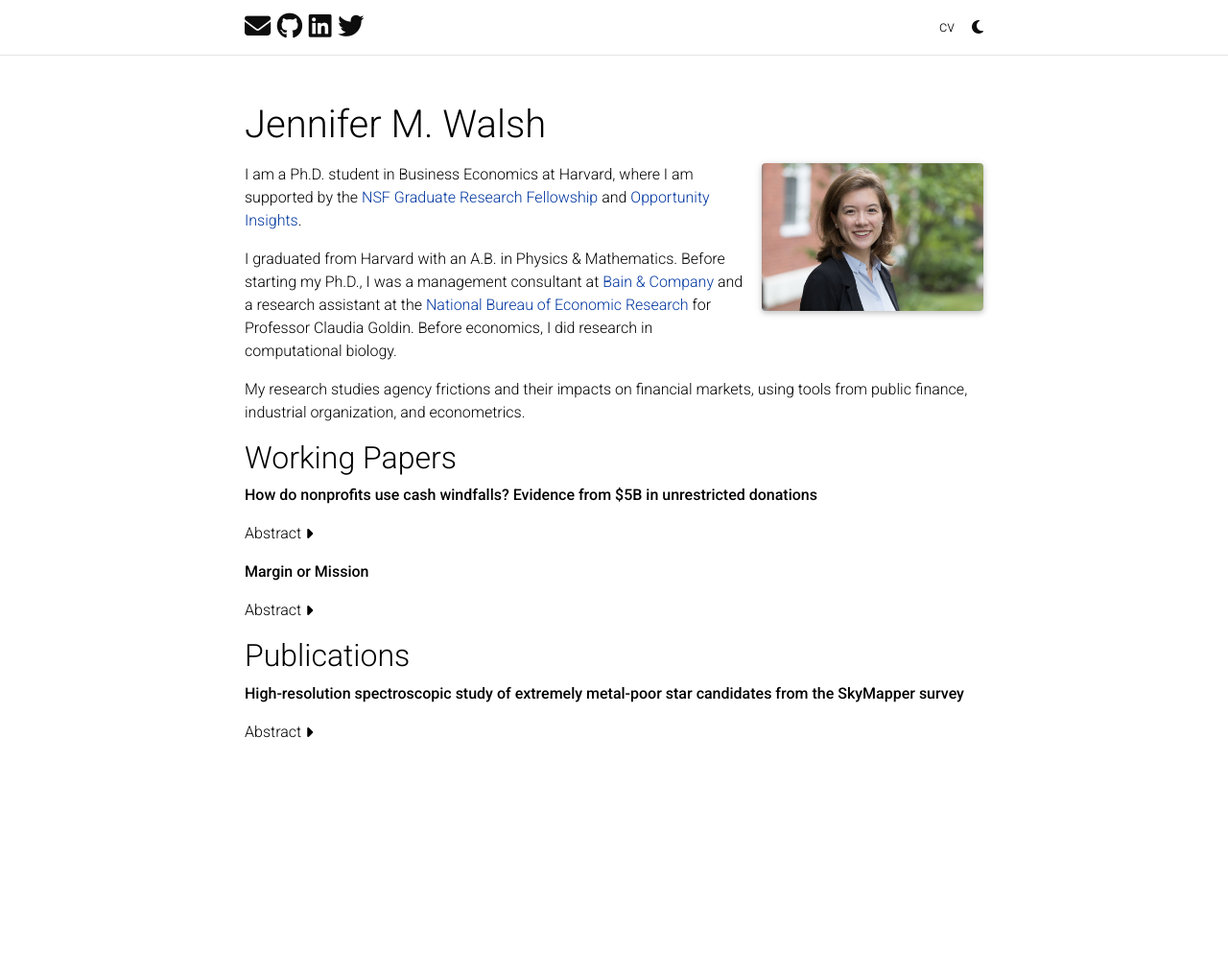
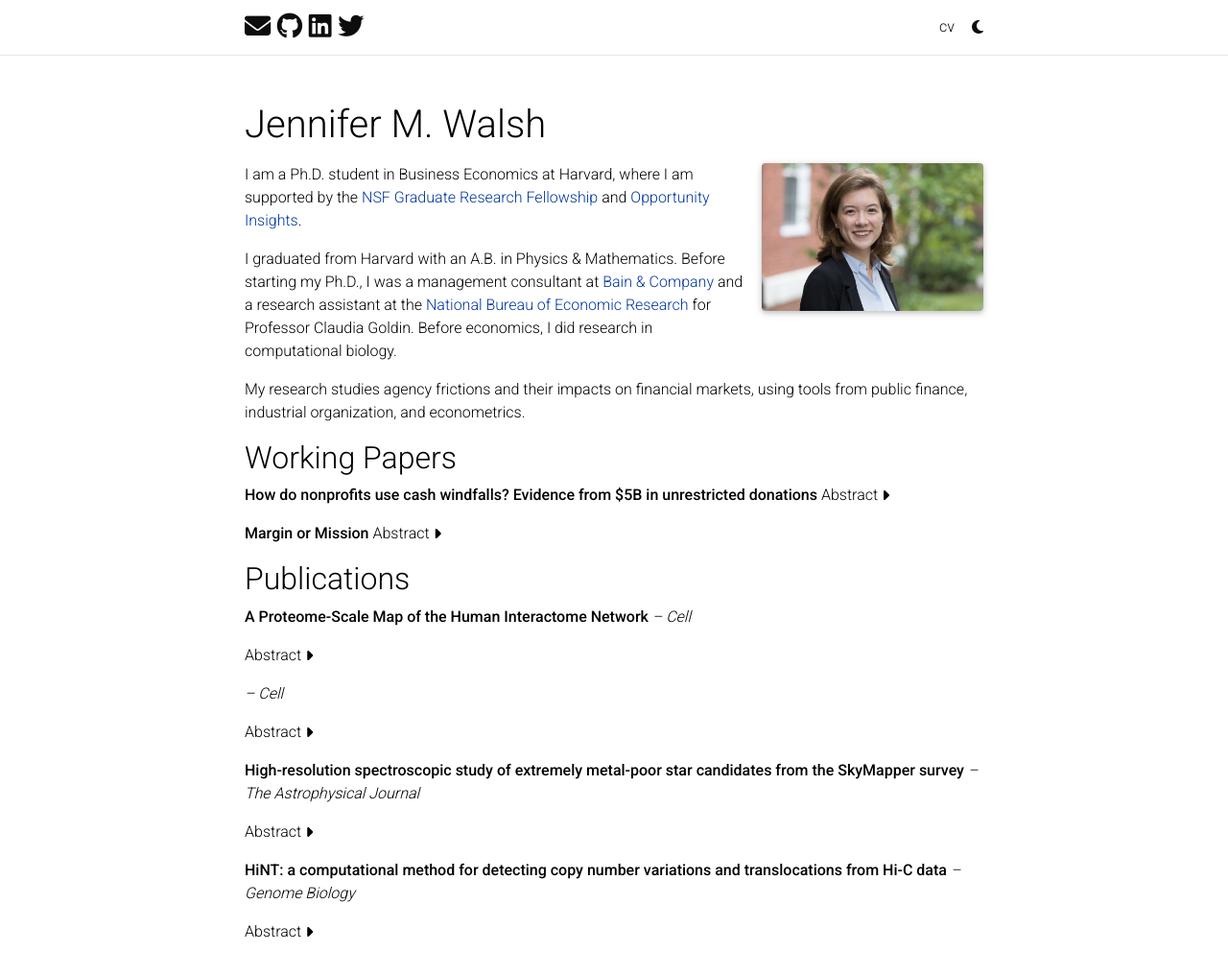
Before and after one commit to walshjm3/walshjm3.github.io, a Jekyll site: the page built from index.md, in a window 1280 px wide and 1069 px high. Shown: the top 1016 px of the window at 96% size. Built offline with Jekyll 4.4.1, drawn with Linux system fonts in a browser that asks for light colours; full-size pictures stand in for the smaller copies a plugin makes; comment, search, counter and statistics services are not loaded; a style sheet for code colours, icons or effects is not loaded.

Commit message:
add more paper details

```diff
--- /dev/null
+++ b/_publications/paper1_cell.yml
@@ -0,0 +1,5 @@
+---
+id: 1
+journal: "Cell"
+year: 2014
+---
--- a/_working/paper2.yml
+++ b/_working/paper2.yml
@@ -3,5 +3,5 @@
 title: "Margin or Mission"
 coauthors: Nagisa Tadjfar
 abstract: "Abstract text here."
-link: "https://example.com/paper1.pdf"
+#link: "https://example.com/paper1.pdf"
 ---
--- a/index.md
+++ b/index.md
@@ -24,10 +24,6 @@
   {% if paper.authors %}
     <span> (with {{ paper.authors }})</span>
   {% endif %}
-</p>
-
-<!-- Toggle for Abstract -->
-<p>
   <a
     class="d-inline-flex align-items-center collapsed"
     style="color: black; text-decoration: none; cursor: pointer;"
```
Also changed, not shown: _publications/paper0.yml (added, +8 -0 lines), _publications/paper3.yml (+7 -2 lines), _publications/paper_hint.yml (added, +10 -0 lines).
